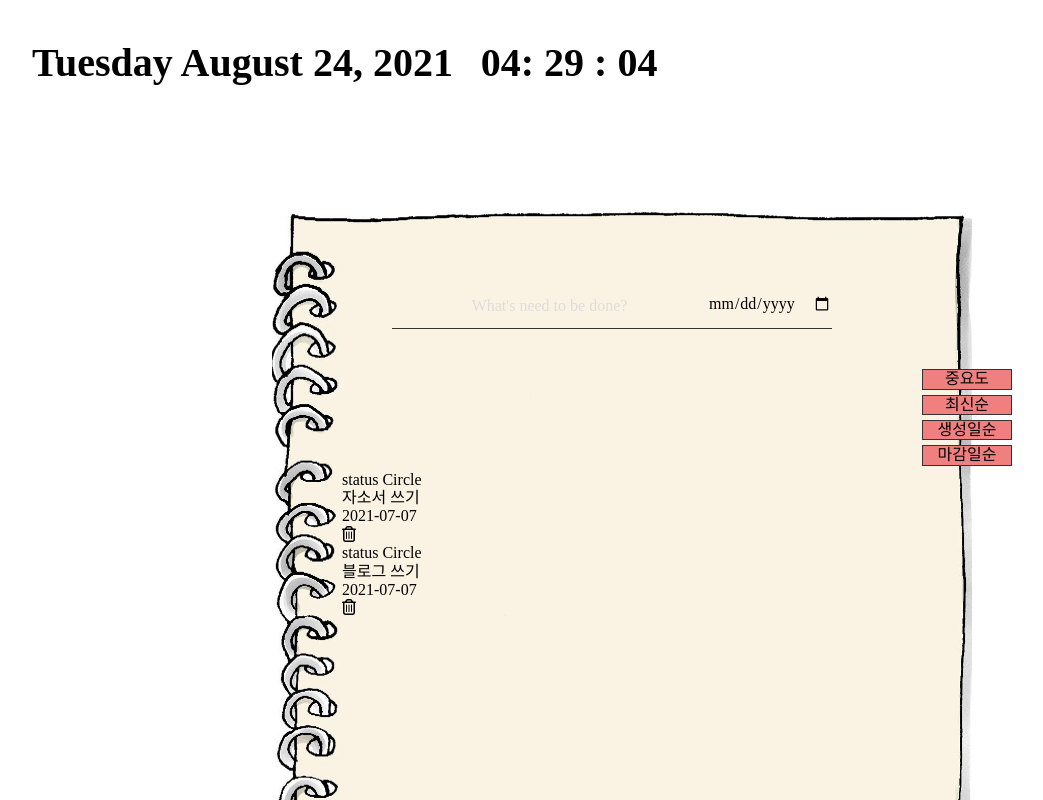
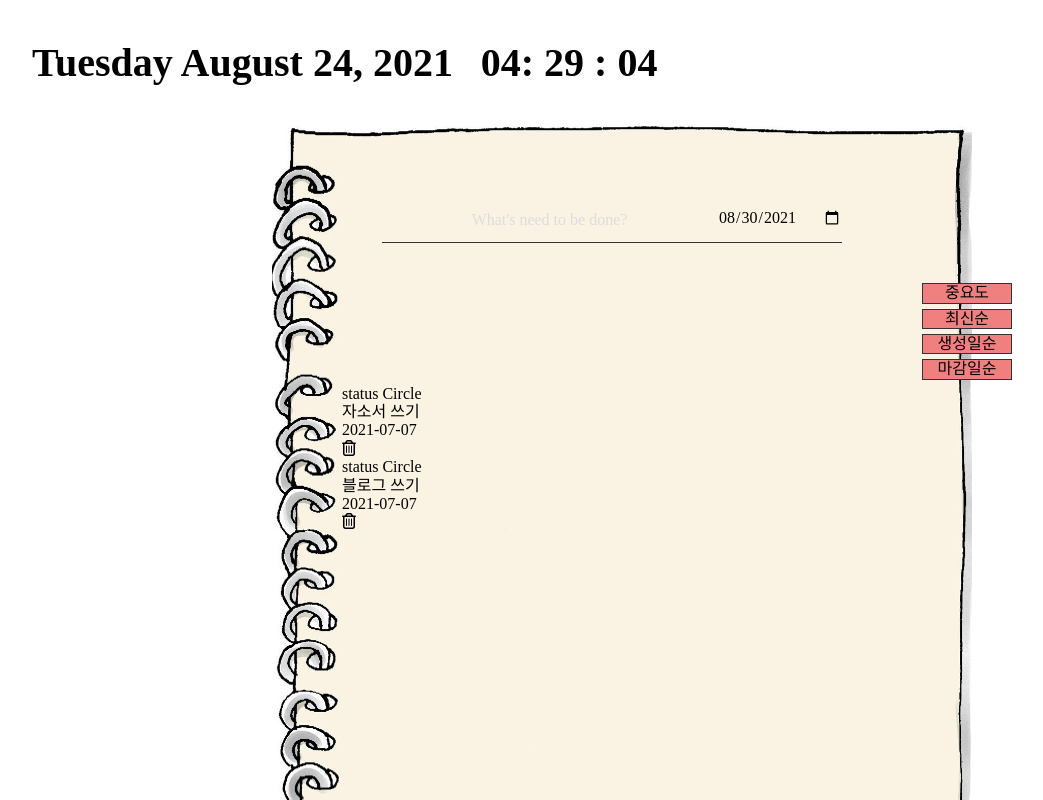
Before and after one commit to JOHNKIM-KK/Modu-TodoList, a React (Create React App) app: page / in a window 1280 px wide. Shown: the top 800 px of the page, without its empty margins (18-1061 px from the left). Built offline with nearby package versions, Linux system fonts and the light colour scheme; a web font is replaced by a local one.

Commit message:
Feat: create To do Item(#13)

```diff
--- a/src/Components/TodoList/TodoCreate.tsx
+++ b/src/Components/TodoList/TodoCreate.tsx
@@ -1,4 +1,6 @@
-import React from "react";
+import React, { useState } from "react";
+import { STATUS } from "Utils";
+import { ITodoState } from ".";
 import styled from "styled-components";
 
 const TodoHeadBlock = styled.div`
@@ -11,6 +13,7 @@ const TodoHeadBlock = styled.div`
 const InsertForm = styled.form`
   display: flex;
   background: transparent;
+  width: 100%;
   padding-left: 40px;
   padding-top: 16px;
   padding-right: 60px;
@@ -25,7 +28,7 @@ const Input = styled.input`
   border: none;
   border-bottom: 1px solid #333;
   font-size: 21px;
-  color: #119955;
+  color: #333;
   outline: none;
   &::placeholder {
     text-align: center;
@@ -41,13 +44,51 @@ const Calendar = styled.input`
   border-bottom: 1px solid #333;
 `;
 
-const TodoCreate: React.FC = () => {
+const { NOT_STARTED } = STATUS;
+
+interface TodoCreateProps {
+  createTodo: (todo: ITodoState) => void;
+}
+
+const TodoCreate: React.FC<TodoCreateProps> = ({ createTodo }) => {
+  const now = "2021-08-30";
+  const [todo, setTodo] = useState("");
+  const [date, setDate] = useState(now);
+
+  const submitTodo = (e: React.FormEvent<HTMLFormElement>) => {
+    e.preventDefault();
+    if (todo) {
+      createTodo({
+        id: 0,
+        taskName: todo,
+        status: NOT_STARTED,
+        createdAt: now,
+        dueDate: date,
+        importance: 0,
+      });
+      setTodo("");
+    }
+  };
+
+  const changeInput = (e: React.ChangeEvent<HTMLInputElement>) => {
+    setTodo(e.target.value);
+  };
+
+  const changeDate = (e: React.ChangeEvent<HTMLInputElement>) => {
+    setDate(e.target.value);
+  };
+
   return (
     <>
       <TodoHeadBlock>
-        <InsertForm>
-          <Input autoFocus placeholder="What's need to be done?"></Input>
-          <Calendar type="date" />
+        <InsertForm onSubmit={submitTodo}>
+          <Input
+            autoFocus
+            placeholder="What's need to be done?"
+            onChange={changeInput}
+            value={todo}
+          ></Input>
+          <Calendar type="date" onChange={changeDate} value={date} />
         </InsertForm>
       </TodoHeadBlock>
     </>
--- a/src/Components/TodoList/Utils/TodoService.tsx
+++ b/src/Components/TodoList/Utils/TodoService.tsx
@@ -1,4 +1,4 @@
-import { useState } from "react";
+import { useState, useEffect, useCallback } from "react";
 import { LOCAL_STORAGE, MockUp } from "Utils";
 
 export type ITodoState = {
@@ -12,18 +12,34 @@ export type ITodoState = {
 
 const initialTodos: ITodoState[] = [];
 
-const TodoService = () => {
+interface TodoServiceReturn {
+  todoState: ITodoState[];
+  toggleStatus: (id: number) => void;
+  toggleImportance: (id: number, nextImportance: number) => void;
+  createTodo: (todo: ITodoState) => void;
+  removeTodo: (id: number) => void;
+}
+
+export const TodoService = (): TodoServiceReturn => {
   const [todoState, setTodoState] = useState<ITodoState[]>(initialTodos);
 
-  const saveData = () => {
+  useEffect(() => {
+    loadData();
+  }, []);
+
+  useEffect(() => {
+    saveData();
+  }, [todoState]);
+
+  const saveData = useCallback(() => {
     LOCAL_STORAGE.set("todos", todoState);
-  };
+  }, [todoState]);
 
-  const loadData = () => {
+  const loadData = useCallback(() => {
     const data = LOCAL_STORAGE.get("todos");
-    const temp = data ? JSON.parse(data) : MockUp;
+    const temp = data ? data : MockUp;
     setTodoState(temp);
-  };
+  }, []);
 
   const toggleStatus = (id: number) => {
     setTodoState(prevTodo =>
@@ -47,15 +63,25 @@ const TodoService = () => {
     );
   };
 
-  const createTodo = (todo: ITodoState) => {
+  const createTodo = useCallback(
+    (todo: ITodoState) => {
       const nextId =
         (todoState.length ? todoState[todoState.length - 1].id : 0) + 1;
-
       setTodoState(prevTodo =>
         prevTodo.concat({
           ...todo,
           id: nextId,
         })
       );
+    },
+    [todoState]
+  );
+
+  return {
+    todoState,
+    toggleStatus,
+    toggleImportance,
+    createTodo,
+    removeTodo,
   };
 };
--- a/src/Components/TodoList/index.tsx
+++ b/src/Components/TodoList/index.tsx
@@ -2,3 +2,5 @@ export { default as TodoCreate } from "./TodoCreate";
 export { default as TodoFilter } from "./TodoFilter";
 export { default as TodoItem } from "./TodoItem";
 export { default as TodoList } from "./TodoList";
+export { TodoService } from "./Utils/TodoService";
+export type { ITodoState } from "./Utils/TodoService";
--- a/src/Layouts/TodoTemplate.tsx
+++ b/src/Layouts/TodoTemplate.tsx
@@ -15,8 +15,8 @@ const TodoTemplateBlock = styled.div`
   min-width: 360px;
   max-width: 700px;
   margin: 0 auto;
-  margin-top: 96px;
-  margin-bottom: 32px;
+  /* margin-top: 96px; */
+  /* margin-bottom: 32px; */
   padding: 0px 70px;
   background-image: url(${bg});
   background-size: 100%, 100%;
--- a/src/Pages/Home.tsx
+++ b/src/Pages/Home.tsx
@@ -2,13 +2,15 @@ import React from "react";
 import { TodoTemplate } from "Layouts";
 import { Nav } from "Components/Nav";
 import { TodoCreate, TodoFilter, TodoList } from "Components/TodoList";
+import { TodoService } from "Components/TodoList/Utils/TodoService";
 
 const Home: React.FC = () => {
+  const { createTodo } = TodoService();
   return (
     <>
       <Nav />
       <TodoTemplate>
-        <TodoCreate />
+        <TodoCreate createTodo={createTodo} />
         <TodoFilter />
         <TodoList />
       </TodoTemplate>
--- a/src/Utils/Constants/MockUp.tsx
+++ b/src/Utils/Constants/MockUp.tsx
@@ -1,8 +1,9 @@
 import { STATUS } from "Utils";
+import { ITodoState } from "Components/TodoList";
 
 const { NOT_STARTED, ONGOING, FINISHED } = STATUS;
 
-const MockUp = [
+const MockUp: ITodoState[] = [
   {
     id: 0,
     taskName: "todo 시작안함, 중요도 0",
--- a/src/Utils/Constants/Storage.tsx
+++ b/src/Utils/Constants/Storage.tsx
@@ -1,7 +1,7 @@
-import { ITodoState } from "Components/TodoList/Utils/TodoService";
+import { ITodoState } from "Components/TodoList/";
 
 interface IStorage {
-  get: (key: string) => string;
+  get: (key: string) => ITodoState[] | null;
   set: (key: string, value: ITodoState[]) => void;
   remove: (key: string) => void;
   clear: (key: string) => void;
@@ -13,8 +13,10 @@ const storage = (storage: Storage): IStorage => {
       try {
         const getKey = storage.getItem(key);
         if (getKey) {
-          return JSON.parse(getKey);
+          const temp = JSON.parse(getKey);
+          return temp;
         }
+        return null;
       } catch (error) {
         return null;
       }
```
Lines whose indentation alone changed are shown as unchanged.
